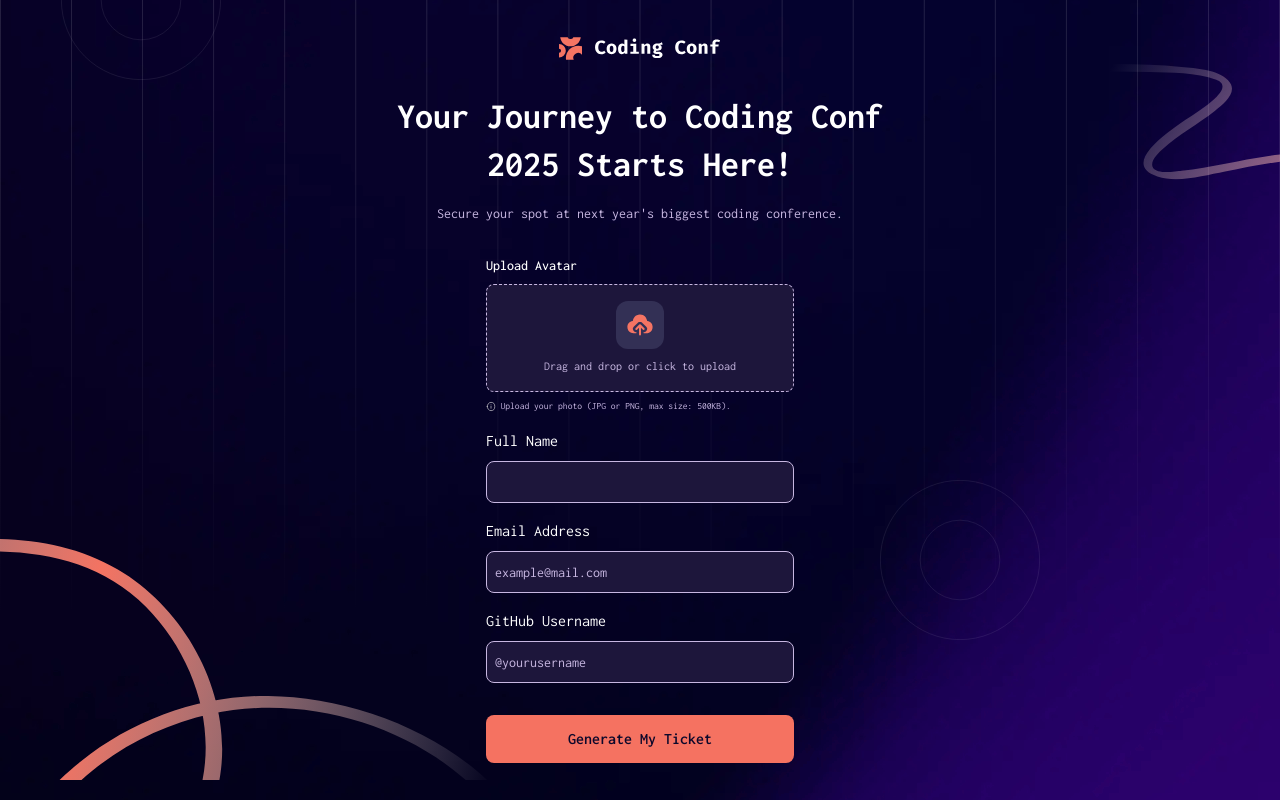
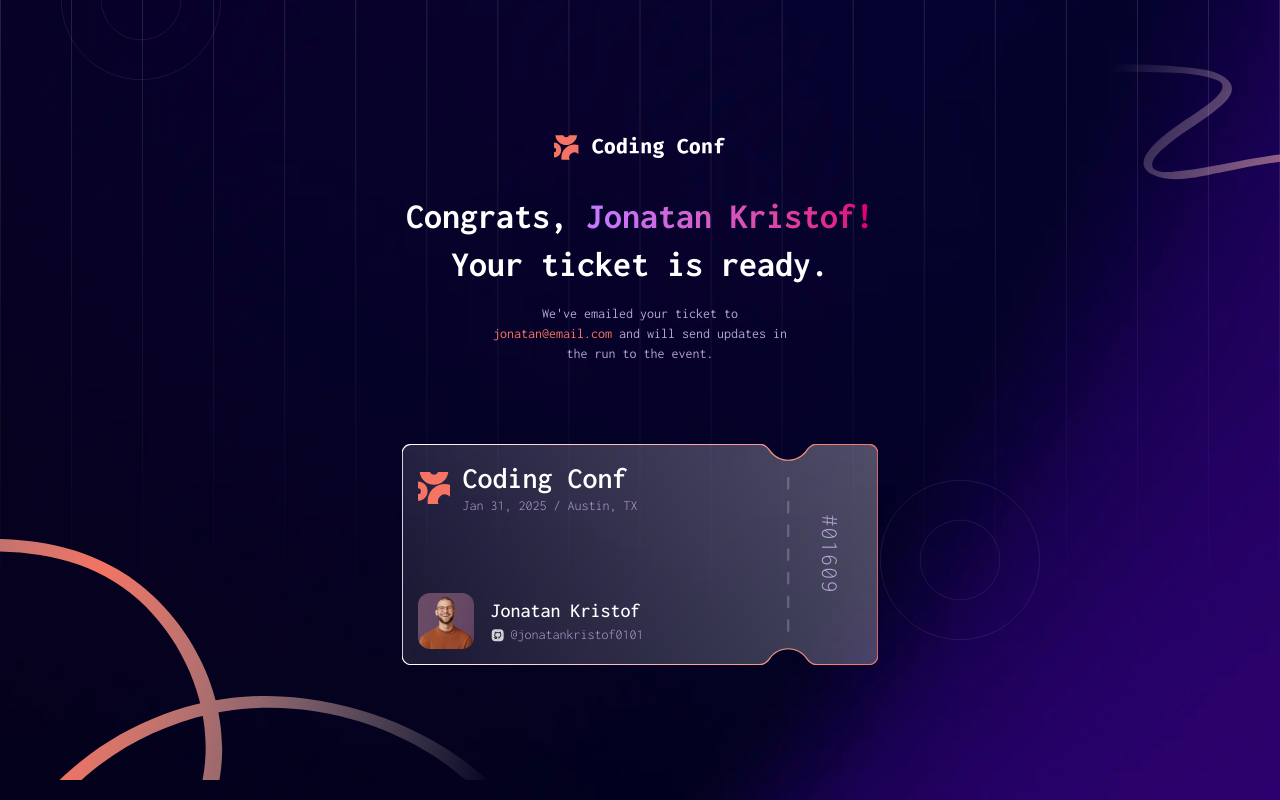
Before and after one commit to iamalabisunday/Conference-Ticket, a React (Vite) app: page / in a window 1280 px wide. Built offline with nearby package versions, Linux system fonts and the light colour scheme.

Commit message:
first commit

```diff
--- /dev/null
+++ b/src/CodeCard.jsx
@@ -0,0 +1,63 @@
+import logo from "./assets/images/logo-full.svg";
+import CardTicket from "./assets/images/pattern-ticket.svg";
+import logoMark from "./assets/images/logo-mark.svg";
+import profileImage from "./assets/images/image-avatar.jpg";
+import githubLogo from "./assets/images/icon-github.svg";
+
+export default function CodeCard() {
+  return (
+    <section className="w-full flex items-center justify-center mx-auto">
+      <div className="relative md:w-[55%] w-[90%] max-w-2xl">
+        {/* Ticket Background */}
+        <div className="w-full h-auto aspect-[600/280] bg-cover bg-center bg-no-repeat bg-[url('./assets/images/pattern-ticket.svg')]">
+          {/* Content overlay */}
+          <div className="relative w-full h-full p-2 sm:p-2 lg:p-4 flex flex-col justify-between">
+            {/* Header Section */}
+            <div className="flex items-center gap-3 sm:gap-3 mb-4">
+              <img
+                src={logoMark}
+                alt="Logo Mark"
+                className="w-8 h-8 sm:w-8 sm:h-8 lg:w-8 lg:h-8 object-contain"
+              />
+              <div className="flex flex-col justify-start items-start">
+                <h1 className="text-xl sm:text-2xl lg:text-3xl font-semibold text-[var(--Neutral-0)]">
+                  Coding Conf
+                </h1>
+                <p className="text-xs sm:text-sm text-[var(--Neutral-300)] font-light">
+                  Jan 31, 2025 / Austin, TX
+                </p>
+              </div>
+            </div>
+
+            {/* Profile Section */}
+            <div className="flex items-center gap-3 sm:gap-4 mt-auto">
+              <img
+                src={profileImage}
+                alt="Jonatan Kristof"
+                className="w-12 h-12 sm:w-14 sm:h-14 lg:w-14 lg:h-14 rounded-xl object-cover"
+              />
+              <div className="flex flex-col justify-start items-start">
+                <h2 className="text-lg sm:text-xl lg:text-1xl font-medium text-[var(--Neutral-0)]">
+                  Jonatan Kristof
+                </h2>
+                <div className="flex items-center gap-1">
+                  <img src={githubLogo} alt="Github Logo" className="w-4 h-4" />
+                  <p className="text-xs sm:text-sm font-light text-[var(--Neutral-300)]">
+                    @jonatankristof0101
+                  </p>
+                </div>
+              </div>
+            </div>
+
+            {/* Ticket Number */}
+            <div className="absolute right-2 md:right-2 sm:right-6 top-1/2 transform -translate-y-1/2 rotate-90">
+              <p className="md:text-2xl sm:text-sm font-light text-[var(--Neutral-300)] tracking-wider">
+                #01609
+              </p>
+            </div>
+          </div>
+        </div>
+      </div>
+    </section>
+  );
+}
--- a/src/ConferenceTicket.jsx
+++ b/src/ConferenceTicket.jsx
@@ -1,9 +1,10 @@
 import Background from "./Background.jsx";
 import FormTicket from "./FormTicket.jsx";
+import Congrats from "./Congrats.jsx";
 
 export default function ConferenceTicket() {
   return (
-    <main className="relative w-full md:h-screen h-full">
+    <main className="relative w-full md:h-screen min-h-screen">
       {/* Background (absolute and behind) */}
       <div className="absolute inset-0 z-0">
         <Background />
@@ -11,7 +12,8 @@ export default function ConferenceTicket() {
 
       {/* Content (on top) */}
       <div className="relative z-10 flex items-center justify-center h-full">
-        <FormTicket />
+        {/* <FormTicket /> */}
+        <Congrats />
       </div>
     </main>
   );
--- /dev/null
+++ b/src/Congrats.jsx
@@ -0,0 +1,35 @@
+import logo from "./assets/images/logo-full.svg";
+import CodeCard from "./CodeCard.jsx";
+import ConferenceTicketCard from "./ConferenceTicketCard.jsx";
+
+export default function Congrats() {
+  return (
+    <>
+      <div className="w-fit h-auto mx-auto flex flex-col items-center justify-center gap-20 md:pb-0 pb-10">
+        <header className="w-full h-auto pt-8  md:pt-0 flex flex-col items-center justify-center gap-8">
+          <img src={logo} alt="logo" className="md:w-[20%] w-[45%] " />
+          <section className="md:w-full w-[90%] flex flex-col items-center justify-center gap-4 ">
+            <h1 className="md:w-[60%] text-[var(--Neutral-0)] text-center md:text-4xl text-3xl font-[700] md:leading-[3rem]">
+              Congrats,{" "}
+              <span className="bg-gradient-to-r from-purple-400 to-pink-600 bg-clip-text text-transparent">
+                Jonatan Kristof!
+              </span>{" "}
+              Your ticket is ready.
+            </h1>
+            <p className="md:w-[35%] text-[var(--Neutral-300)] md:text-sm text-[1.2rem] font-[400] text-center">
+              We've emailed your ticket to{" "}
+              <span className="text-[var(--Orange-500)]">
+                jonatan@email.com
+              </span>{" "}
+              and will send updates in the run to the event.
+            </p>
+          </section>
+        </header>
+        {/* Code Card */}
+        <div className="w-full">
+          <CodeCard />
+        </div>
+      </div>
+    </>
+  );
+}
--- a/src/FormTicket.jsx
+++ b/src/FormTicket.jsx
@@ -5,7 +5,7 @@ import iconUpload from "./assets/images/icon-upload.svg";
 export default function FormTicket() {
   return (
     <>
-      <div className="w-fit h-auto flex flex-col items-center justify-center gap-8 md:pb-0 pb-10">
+      <div className="w-fit h-full flex flex-col items-center justify-center gap-8 md:pb-0 pb-10">
         <header className="w-full h-auto pt-8  md:pt-0 flex flex-col items-center justify-center gap-8">
           <img src={logo} alt="logo" className="md:w-[20%] w-[45%] " />
           <section className="md:w-full w-[90%] flex flex-col items-center justify-center gap-4 ">
--- a/src/index.css
+++ b/src/index.css
@@ -3,7 +3,7 @@
 
 :root {
   --Neutral-0: hsl(0, 0%, 100%);
-  --Neutral-300: rgb(199, 183, 225);
+  --Neutral-300: rgb(180, 162, 211);
   --Neutral-500: hsl(246, 28%, 26%);
   --Neutral-700: hsl(251, 45%, 16%);
   --Neutral-900: hsl(248, 70%, 10%);
```
